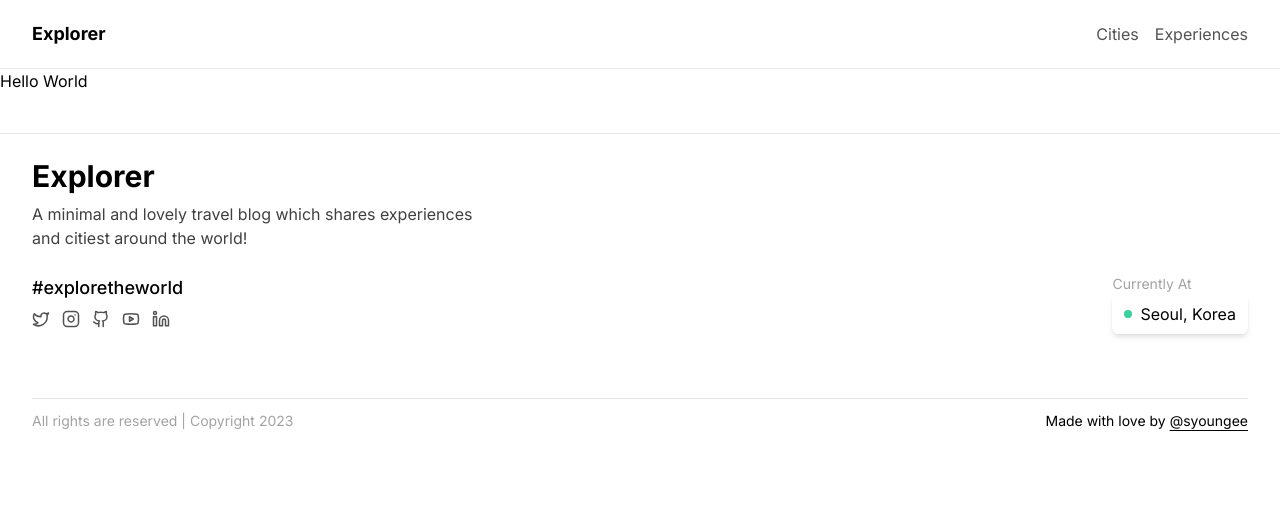
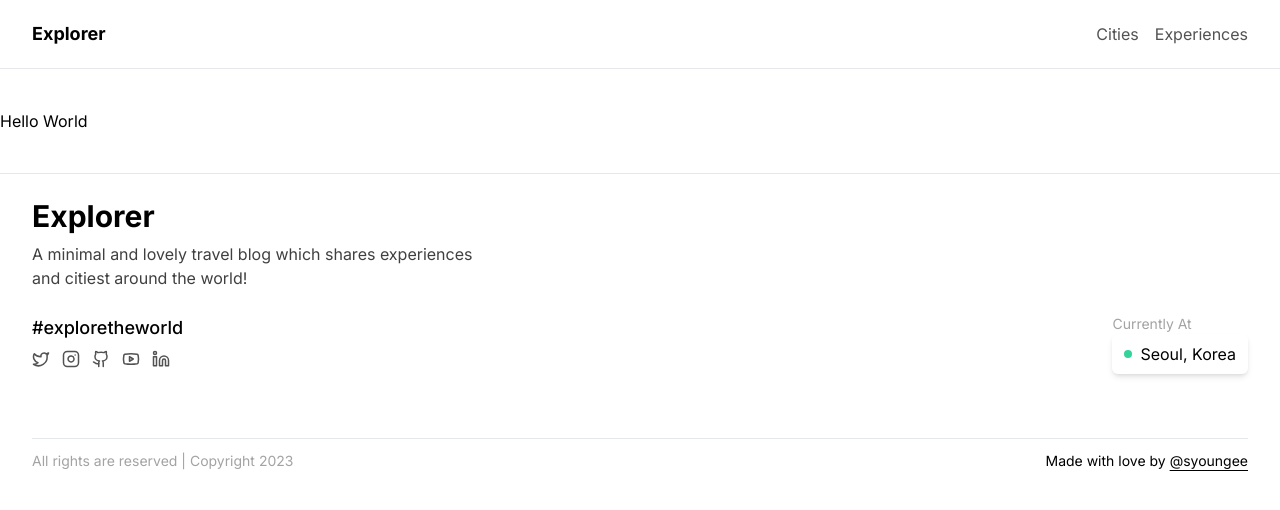
Before and after one commit to syoungee/nextjs-blog, a Next.js app: page / in a window 1280 px wide. Shown: the top 510 px of the page. Built offline with nearby package versions, Linux system fonts and the light colour scheme.

Commit message:
chore / layout padding top 10

```diff
--- a/app/layout.tsx
+++ b/app/layout.tsx
@@ -16,7 +16,7 @@ export default function RootLayout({ children }: { children: React.ReactNode })
 		<html lang="en">
 			<body className={inter.className}>
 				<Navigation />
-				{children}
+				<div className="pt-10">{children}</div>
 				<Footer />
 			</body>
 		</html>
```
